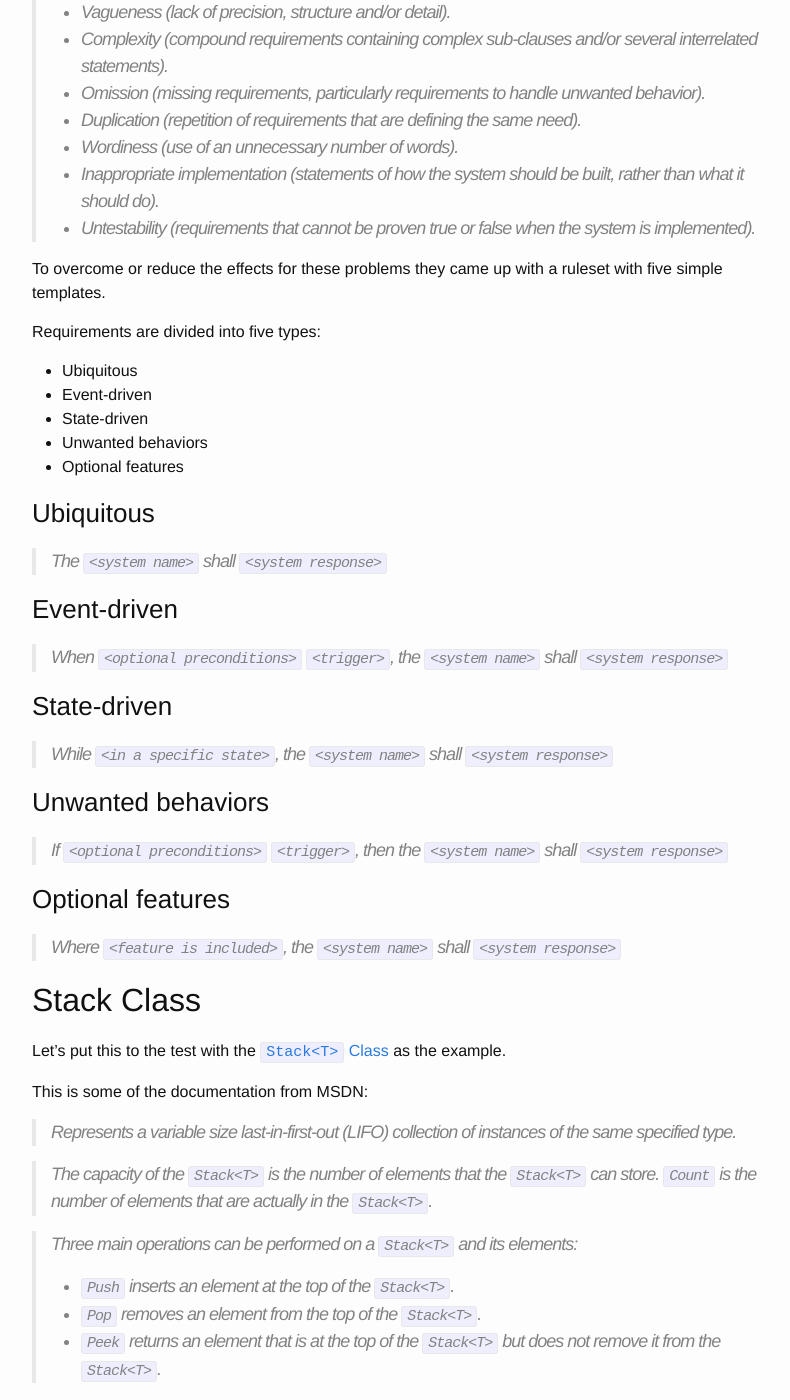
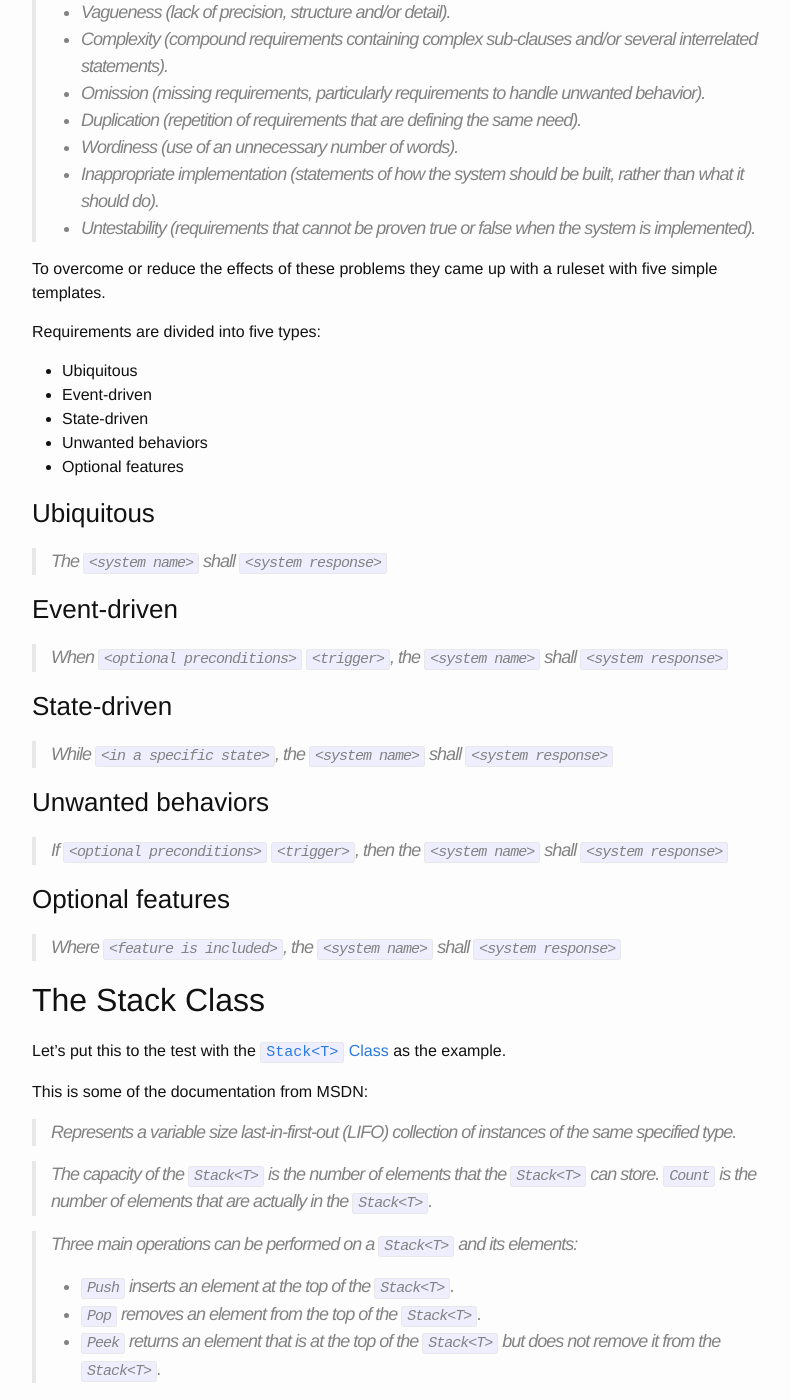
Before and after one commit to hlaueriksson/conductofcode.io, a Jekyll site: the page built from _posts/2017-07-31-easy-approach-to-requirements-syntax-and-the-segue-to-behavior-driven-development.md, in a window 1280 px wide and 1400 px high, scrolled down 1188 px. Shown: the whole window, without its empty margins (238-1028 px from the left). Built offline with Jekyll 4.4.1, drawn with Linux system fonts in a browser that asks for light colours; some of the changed text lies outside the part shown.

Commit message:
updated Easy Approach to Requirements Syntax and the segue to Behavior Driven Development

```diff
--- a/_posts/2017-07-31-easy-approach-to-requirements-syntax-and-the-segue-to-behavior-driven-development.md
+++ b/_posts/2017-07-31-easy-approach-to-requirements-syntax-and-the-segue-to-behavior-driven-development.md
@@ -58,7 +59,7 @@ They identified eight major problems with writing requirements in an unstructure
 > * Inappropriate implementation (statements of how the system should be built, rather than what it should do).
 > * Untestability (requirements that cannot be proven true or false when the system is implemented).
 
-To overcome or reduce the effects for these problems they came up with a ruleset with five simple templates.
+To overcome or reduce the effects of these problems they came up with a ruleset with five simple templates.
 
 Requirements are divided into five types:
 
@@ -88,7 +89,7 @@ Requirements are divided into five types:
 
 > Where `<feature is included>`, the `<system name>` shall `<system response>`
 
-## Stack<T> Class
+## The Stack Class
 
 Let's put this to the test with the [`Stack<T>` Class](https://msdn.microsoft.com/en-us/library/3278tedw(v=vs.110).aspx) as the example.
 
```
Also changed, not shown: other parts of _posts/2017-07-31-easy-approach-to-requirements-syntax-and-the-segue-to-behavior-driven-development.md (+2 -1 lines).
